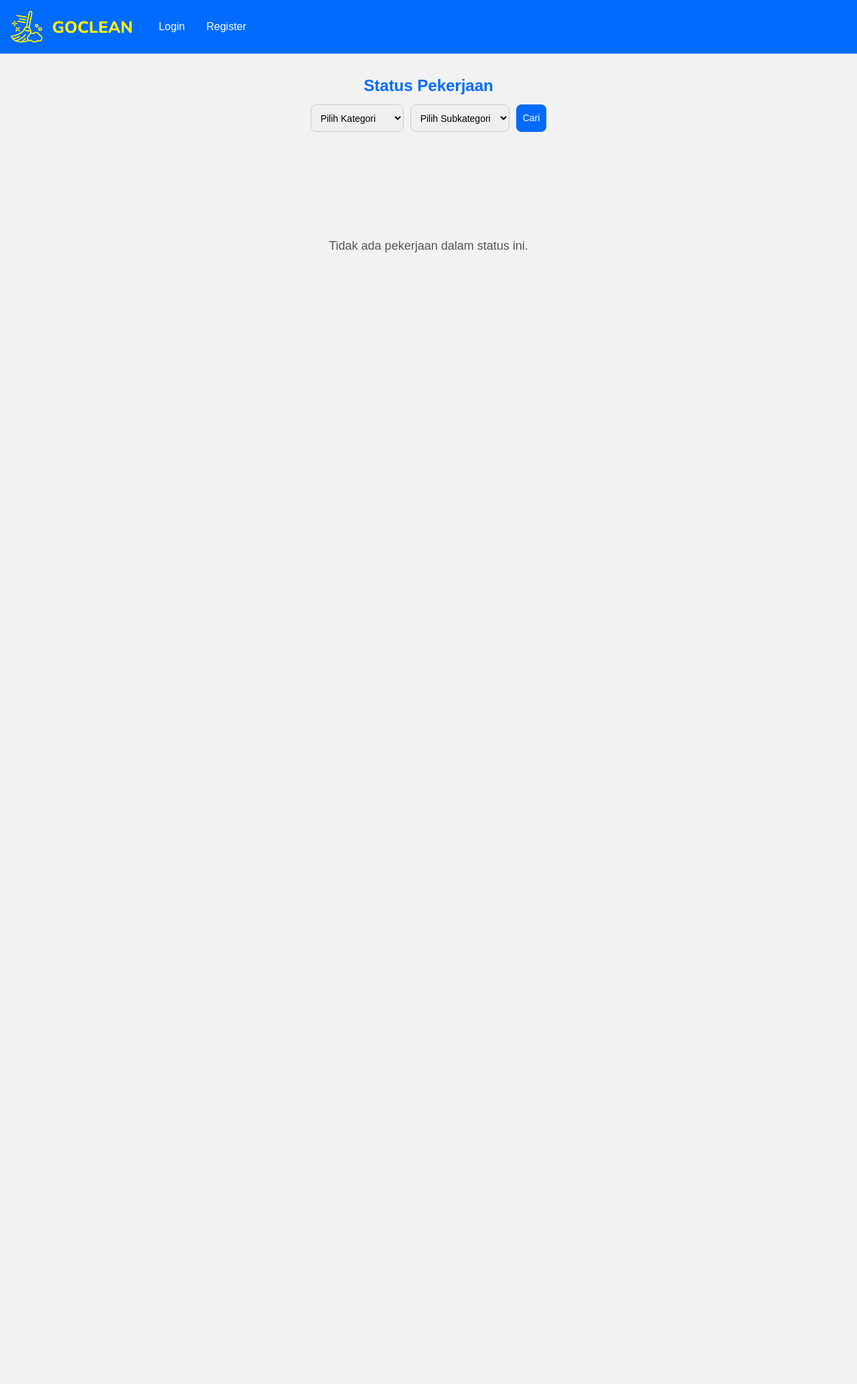
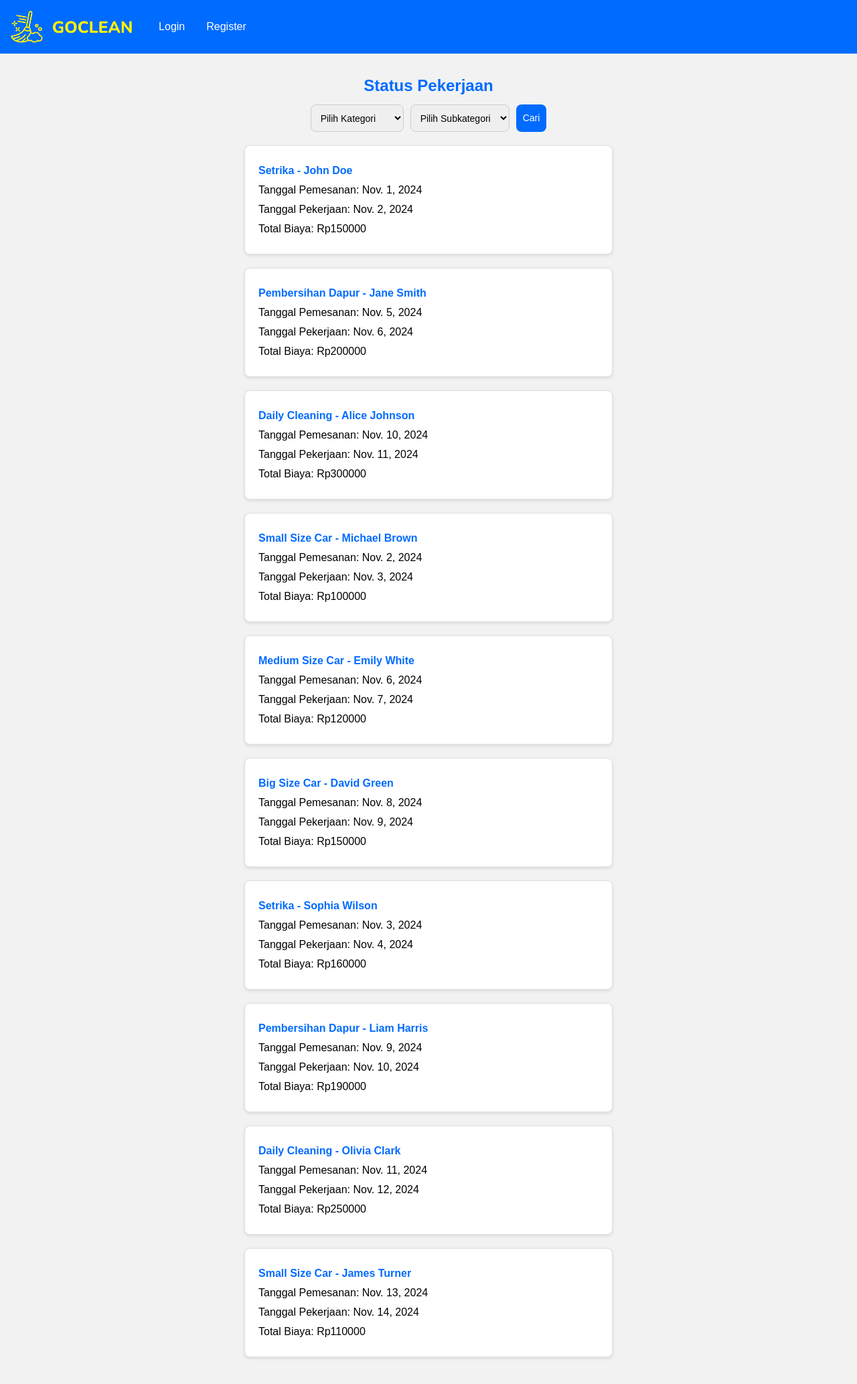
Before and after one commit to fakhrihabb/TK2, a Django app: page /pekerjaan-jasa/job-status/ in a window 1280 px wide. Shown: the whole page at 67% size. Before the commit the page ends 377 px from the top, so only its background shows below. Run offline with Django 5.2, Linux system fonts and the light colour scheme; data comes from the database, SQL or seed files in the repository; some libraries are stand-ins or nearby versions; some web fonts are replaced.

Commit message:
page status pekerjaan done

```diff
--- a/pekerjaan_jasa/templates/pekerjaan_jasa/status_pekerjaan.html
+++ b/pekerjaan_jasa/templates/pekerjaan_jasa/status_pekerjaan.html
@@ -159,21 +159,25 @@
         <p>Tanggal Pemesanan: {{ order.order_date }}</p>
         <p>Tanggal Pekerjaan: {{ order.work_date }}</p>
         <p>Total Biaya: Rp{{ order.total_cost }}</p>
+
         <div class="action-button">
-                    {% if order.status == "Menunggu Pekerja Berangkat" %}
-                        <form method="post" action="{% url 'pekerjaan_jasa:update_status' order.id %}">
+            {% if order.status == "menunggu" %}
+                <!-- Button 1 -->
+                <form method="post" action="{% url 'pekerjaan_jasa:update_status' order.id 'tiba' %}">
                     {% csrf_token %}
-                            <button type="submit" name="next_status" value="Pekerja Tiba Di Lokasi">Tiba Di Lokasi</button>
+                    <button type="submit">Tiba Di Lokasi</button>
                 </form>
-                    {% elif order.status == "Pekerja Tiba Di Lokasi" %}
-                        <form method="post" action="{% url 'pekerjaan_jasa:update_status' order.id %}">
+            {% elif order.status == "tiba" %}
+                <!-- Button 2 -->
+                <form method="post" action="{% url 'pekerjaan_jasa:update_status' order.id 'dilakukan' %}">
                     {% csrf_token %}
-                            <button type="submit" name="next_status" value="Pelayanan Jasa Sedang Dilakukan">Melakukan Pelayanan Jasa</button>
+                    <button type="submit">Melakukan Pelayanan Jasa</button>
                 </form>
-                    {% elif order.status == "Pelayanan Jasa Sedang Dilakukan" %}
-                        <form method="post" action="{% url 'pekerjaan_jasa:update_status' order.id %}">
+            {% elif order.status == "dilakukan" %}
+                <!-- Button 3 -->
+                <form method="post" action="{% url 'pekerjaan_jasa:update_status' order.id 'selesai' %}">
                     {% csrf_token %}
-                            <button type="submit" name="next_status" value="Pesanan Selesai">Selesai Melakukan Pelayanan</button>
+                    <button type="submit">Selesai Melakukan Pelayanan</button>
                 </form>
             {% endif %}
         </div>
--- a/pekerjaan_jasa/views.py
+++ b/pekerjaan_jasa/views.py
@@ -8,6 +8,7 @@ from django.core.serializers import serialize
 from django.shortcuts import get_object_or_404
 from django.urls import reverse
 from django.contrib import messages
+from django.http import HttpResponseNotFound, JsonResponse
 
 # View untuk menampilkan job orders, termasuk form filter kategori dan subkategori
 def pekerjaan_jasa(request):
@@ -49,7 +50,7 @@ def job_status(request):
     selected_subcategory = request.GET.get('subcategory')  # Tambahkan ini untuk mengambil subkategori yang dipilih
 
     # Ambil pesanan dengan status 'menunggu'
-    orders = ServiceOrder.objects.filter(status='menunggu')
+    orders = ServiceOrder.objects.exclude(status="dibatalkan")
     if selected_category:
         orders = orders.filter(subcategory__category_id=selected_category)
     if selected_subcategory:  # Sekarang aman karena variabel sudah didefinisikan
@@ -76,14 +77,26 @@ def job_status(request):
 
 # View untuk memperbarui status pekerjaan
 def update_status(request, order_id, new_status):
-    try:
-        order = ServiceOrder.objects.get(id=order_id, assigned_worker=request.user)
-    except ServiceOrder.DoesNotExist:
-        raise Http404("Order not found")
+    # Dapatkan pesanan berdasarkan ID
+    order = get_object_or_404(ServiceOrder, id=order_id)
 
+    # Validasi transisi status
+    valid_transitions = {
+        "menunggu": "tiba",
+        "tiba": "dilakukan",
+        "dilakukan": "selesai",
+    }
+
+    # Cek apakah transisi valid
+    if new_status != valid_transitions.get(order.status):
+        return HttpResponseNotFound("Transisi status tidak valid.")
+
+    # Update status pesanan
     order.status = new_status
     order.save()
-    return redirect('pekerjaan_jasa:job-status')  # Pastikan nama URL-nya sesuai
+
+    # Redirect kembali ke halaman job-status
+    return redirect('pekerjaan_jasa:job-status')
 
 # View untuk mendapatkan subcategories berdasarkan kategori
 def get_subcategories(request, category_id):
```
Lines whose indentation alone changed are shown as unchanged.
